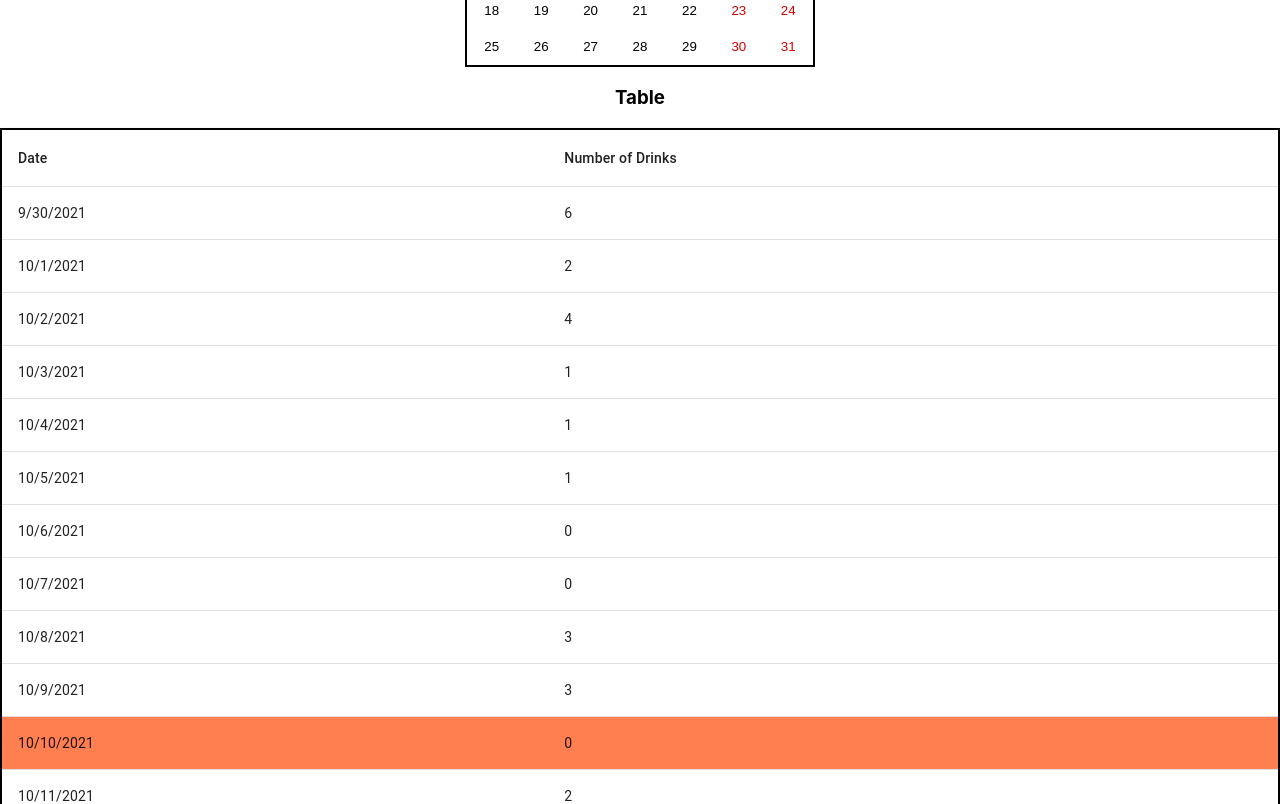
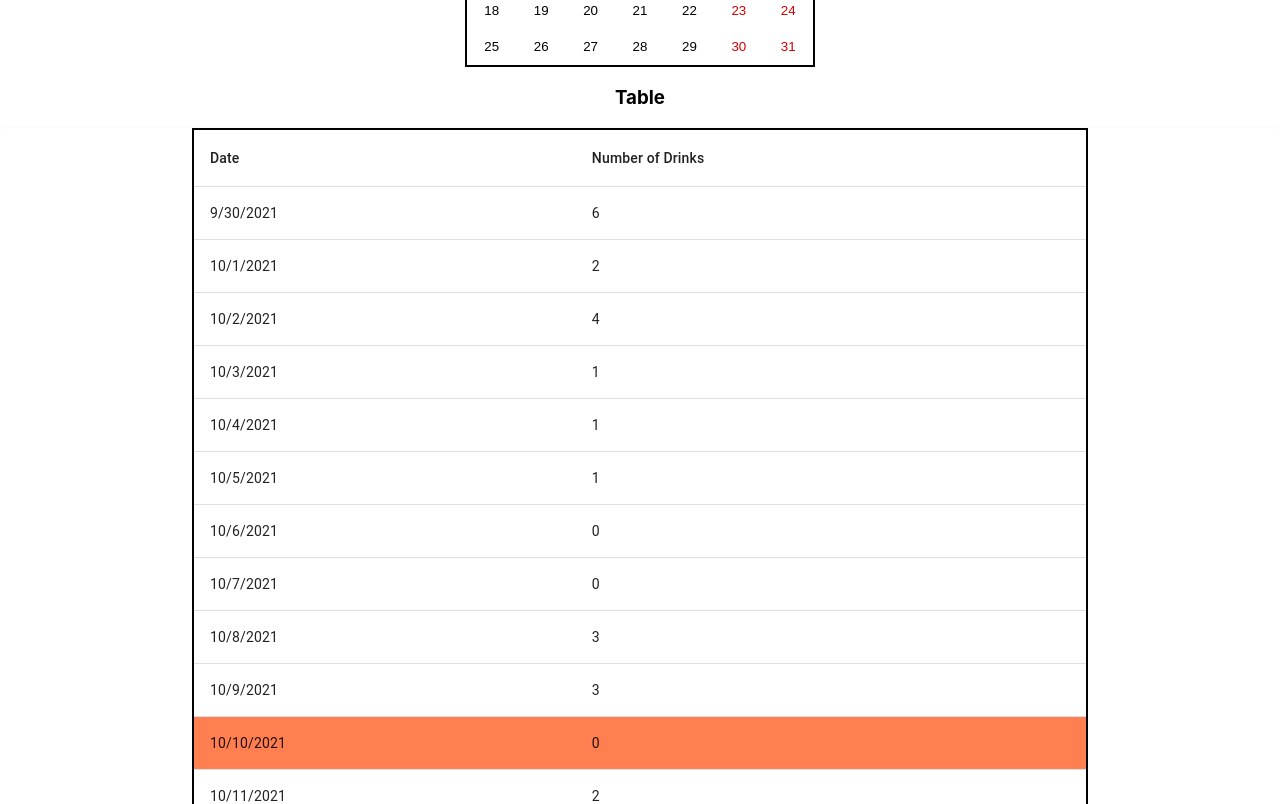
Before and after one commit to AVLynch5/Solo-Spike, a React (Create React App) app: page / in a window 1280 px wide. Shown: the part 400-1204 px from the top of the page. Built offline with nearby package versions, Linux system fonts and the light colour scheme.

Commit message:
applied basic table styling to MUI table and imported sweetalerts

```diff
--- a/package.json
+++ b/package.json
@@ -14,6 +14,7 @@
     "react-calendar": "^3.4.0",
     "react-dom": "^17.0.2",
     "react-scripts": "4.0.3",
+    "sweetalert": "^2.1.2",
     "web-vitals": "^1.1.2"
   },
   "scripts": {
--- a/src/Components/CalendarComp/CalendarComp.css
+++ b/src/Components/CalendarComp/CalendarComp.css
@@ -8,4 +8,7 @@ table.table {
     margin-left: auto;
     margin-right: auto;
     border: 2px solid black;
+    width: 70%;
+    max-height: 500px;
+    overflow-y: auto;
 }
```
Also changed, not shown: 1 other file (tests, documents, lock files or other folders).
